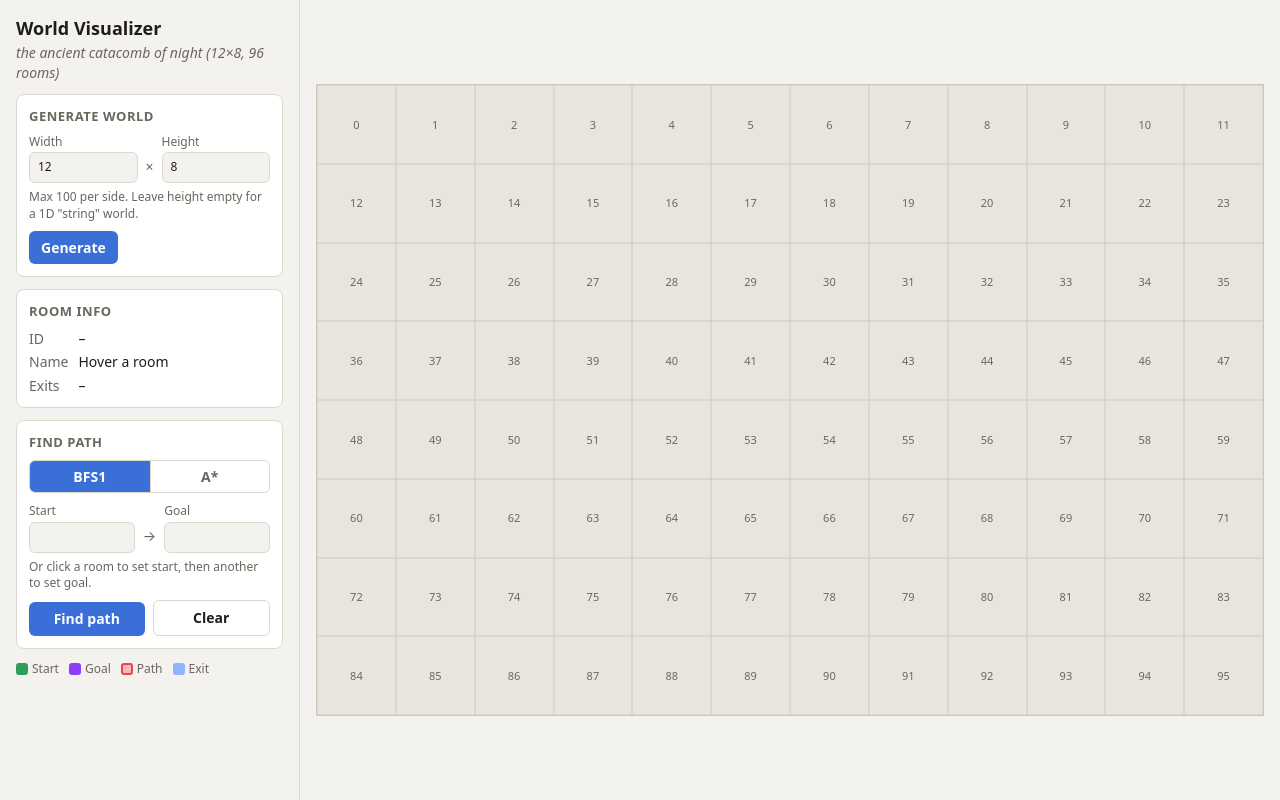
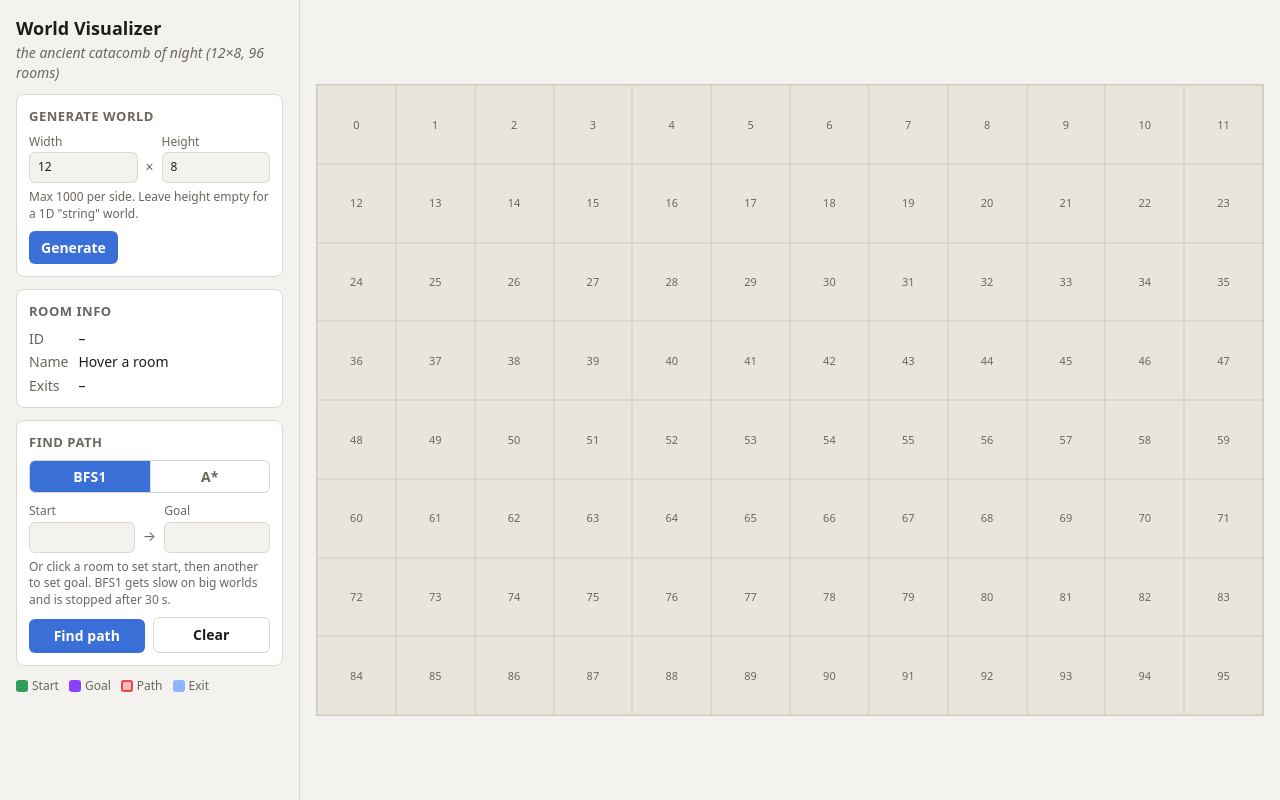
Before and after one commit to JohannAlb/worldGen, a Node server app: page / in a window 1280 px wide; the page is wider, and only the part inside the window is pictured. Run offline with Node 20, Linux system fonts and the light colour scheme.

Commit message:
Raise world limit to 1000x1000
- Worlds over 40k rooms are drawn on a canvas; hover info is fetched per
  room from a new /api/world/:id/room/:roomId route.
- Path finding (BFS1 and A*) runs in a worker thread with a 30 s timeout
  so slow searches no longer block the server.
- Stored worlds are limited by total room count instead of world count.

Original worlds.js, name-gen.js and BFS.js are unchanged.

Co-Authored-By: Claude Opus 5.5 <noreply@anthropic.com>
Claude-Session: https://claude.ai/code/session_017hsAp3be5j54PKiuYCXmCX

```diff
--- a/visualizer/public/app.js
+++ b/visualizer/public/app.js
@@ -1,18 +1,39 @@
 // Client side of the visualizer: draws the world returned by the server and
-// shows the path that the student's BFS1 function finds.
+// shows the path found by the student's BFS1 function (or the separate A*).
+//
+// Two render modes:
+//   "dom"    – small worlds: one <div> per room, all room data sent up front.
+//   "canvas" – big worlds: drawn on a <canvas>, room data fetched one room at a time on hover.
 
 const $ = (id) => document.getElementById(id);
 
 const stage = $("stage");
 const gridWrap = $("gridWrap");
 const grid = $("grid");
+const canvas = $("canvas");
+const ctx = canvas.getContext("2d");
 const overlay = $("overlay");
 
-let world = null;      // { id, name, width, height, rooms }
+const ALGO_NAMES = { bfs: "BFS1", astar: "A*" };
+
+let world = null;      // { id, name, width, height, roomCount, rooms (null for big worlds) }
+let mode = "dom";
+let cellSize = 0;      // CSS pixels per room
+let pickNext = "start";
+let pathIds = [];      // current path (room ids)
+
+// dom mode
 let cells = [];        // index = room id -> div
 let roomsById = new Map();
 let highlighted = [];  // cells currently marked hovered/exit
-let pickNext = "start";
+
+// canvas mode
+let hoverId = null;
+let hoverRoom = null;  // room data for hoverId once fetched
+let hoverTimer = null;
+let hoverAbort = null;
+
+let searchAbort = null;
 
 // ---------- layout: fit the whole grid inside the stage ----------
 function fitGrid() {
@@ -20,10 +41,19 @@ function fitGrid() {
   const cs = getComputedStyle(stage);
   const availW = stage.clientWidth - parseFloat(cs.paddingLeft) - parseFloat(cs.paddingRight);
   const availH = stage.clientHeight - parseFloat(cs.paddingTop) - parseFloat(cs.paddingBottom);
-  const cellSize = Math.min(availW / world.width, availH / world.height);
-  gridWrap.style.width = cellSize * world.width + "px";
-  gridWrap.style.height = cellSize * world.height + "px";
+  cellSize = Math.min(availW / world.width, availH / world.height);
+  const w = cellSize * world.width;
+  const h = cellSize * world.height;
+  gridWrap.style.width = w + "px";
+  gridWrap.style.height = h + "px";
   grid.classList.toggle("small", cellSize < 28);
+
+  if (mode === "canvas") {
+    const dpr = window.devicePixelRatio || 1;
+    canvas.width = Math.max(1, Math.round(w * dpr));
+    canvas.height = Math.max(1, Math.round(h * dpr));
+    draw();
+  }
 }
 new ResizeObserver(fitGrid).observe(stage);
 
@@ -33,10 +63,16 @@ function cellCenter(id) {
   return [(id % world.width) + 0.5, Math.floor(id / world.width) + 0.5];
 }
 
+const startId = () => ($("start").value === "" ? null : Number($("start").value));
+const goalId = () => ($("goal").value === "" ? null : Number($("goal").value));
+
 // ---------- generate ----------
 $("worldForm").addEventListener("submit", async (e) => {
   e.preventDefault();
   $("worldError").textContent = "";
+  const button = e.target.querySelector("button");
+  button.disabled = true;
+  button.textContent = "Generating…";
   const body = { width: $("width").value, height: $("height").value };
   try {
     const res = await fetch("/api/world", {
@@ -49,20 +85,33 @@ $("worldForm").addEventListener("submit", async (e) => {
     renderWorld(data);
   } catch (err) {
     $("worldError").textContent = err.message;
+  } finally {
+    button.disabled = false;
+    button.textContent = "Generate";
   }
 });
 
 function renderWorld(data) {
+  searchAbort?.abort();
   world = data;
+  mode = data.rooms ? "dom" : "canvas";
+  $("worldName").textContent =
+    `${data.name} (${data.width}×${data.height}, ${data.roomCount.toLocaleString()} rooms)`;
+  overlay.setAttribute("viewBox", `0 0 ${data.width} ${data.height}`);
+
+  grid.hidden = mode !== "dom";
+  canvas.hidden = mode !== "canvas";
+  cells = [];
+  roomsById = new Map();
+  highlighted = [];
+  hoverId = null;
+  hoverRoom = null;
+
+  if (mode === "dom") {
     roomsById = new Map(data.rooms.map((r) => [r.id, r]));
-  $("worldName").textContent = `${data.name} (${data.width}×${data.height}, ${data.rooms.length} rooms)`;
-
     grid.style.gridTemplateColumns = `repeat(${data.width}, 1fr)`;
     grid.style.gridTemplateRows = `repeat(${data.height}, 1fr)`;
-  overlay.setAttribute("viewBox", `0 0 ${data.width} ${data.height}`);
-
     const frag = document.createDocumentFragment();
-  cells = [];
     for (const room of data.rooms) {
       const div = document.createElement("div");
       div.className = "cell";
@@ -75,22 +124,93 @@ function renderWorld(data) {
       frag.appendChild(div);
     }
     grid.replaceChildren(frag);
+  } else {
+    grid.replaceChildren();
+  }
 
-  const maxId = data.rooms.length - 1;
+  const maxId = data.roomCount - 1;
   $("start").max = maxId;
   $("goal").max = maxId;
   $("start").value = "";
   $("goal").value = "";
   pickNext = "start";
   clearPath();
-  clearHover();
-  $("infoId").textContent = "–";
-  $("infoName").textContent = "Hover a room";
-  $("infoExits").textContent = "–";
+  showRoom(null);
   fitGrid();
 }
 
+// ---------- canvas drawing (big worlds) ----------
+function cssVar(name) {
+  return getComputedStyle(document.documentElement).getPropertyValue(name).trim();
+}
+
+function draw() {
+  if (mode !== "canvas" || !world) return;
+  const W = world.width, H = world.height;
+  const px = canvas.width / W;            // device pixels per room
+  const dpr = canvas.width / (cellSize * W);
+
+  ctx.fillStyle = cssVar("--cell");
+  ctx.fillRect(0, 0, canvas.width, canvas.height);
+
+  // grid lines only when rooms are big enough to see them
+  if (cellSize >= 4) {
+    ctx.strokeStyle = cssVar("--cell-line");
+    ctx.lineWidth = 1;
+    ctx.beginPath();
+    for (let x = 0; x <= W; x++) {
+      const p = Math.round(x * px) + 0.5;
+      ctx.moveTo(p, 0); ctx.lineTo(p, canvas.height);
+    }
+    for (let y = 0; y <= H; y++) {
+      const p = Math.round(y * px) + 0.5;
+      ctx.moveTo(0, p); ctx.lineTo(canvas.width, p);
+    }
+    ctx.stroke();
+  }
+
+  // a room as a filled square, or as a dot when rooms are too small to see
+  const mark = (id, color, dotRadius) => {
+    if (id === null || id < 0 || id >= world.roomCount) return;
+    const x = id % W, y = Math.floor(id / W);
+    ctx.fillStyle = color;
+    if (cellSize >= 6 || !dotRadius) {
+      ctx.fillRect(Math.floor(x * px), Math.floor(y * px), Math.max(1, Math.ceil(px)), Math.max(1, Math.ceil(px)));
+    } else {
+      ctx.beginPath();
+      ctx.arc((x + 0.5) * px, (y + 0.5) * px, dotRadius * dpr, 0, Math.PI * 2);
+      ctx.fill();
+    }
+  };
+
+  const pathColor = cssVar("--path-cell");
+  for (const id of pathIds) mark(id, pathColor, 0);
+
+  if (hoverRoom && hoverRoom.id === hoverId) {
+    const exitColor = cssVar("--exit");
+    for (const exitId of hoverRoom.exits) mark(exitId, exitColor, 3);
+  }
+  mark(startId(), cssVar("--start"), 5);
+  mark(goalId(), cssVar("--goal"), 5);
+  if (hoverId !== null) mark(hoverId, cssVar("--hover"), 4);
+}
+
+matchMedia("(prefers-color-scheme: dark)").addEventListener("change", draw);
+
+function canvasRoomAt(e) {
+  const rect = canvas.getBoundingClientRect();
+  const x = Math.min(world.width - 1, Math.max(0, Math.floor((e.clientX - rect.left) / cellSize)));
+  const y = Math.min(world.height - 1, Math.max(0, Math.floor((e.clientY - rect.top) / cellSize)));
+  return y * world.width + x;
+}
+
 // ---------- hover: room info + exits ----------
+function showRoom(room) {
+  $("infoId").textContent = room ? room.id : "–";
+  $("infoName").textContent = room ? room.name : "Hover a room";
+  $("infoExits").textContent = room ? (room.exits.length ? room.exits.join(", ") : "none") : "–";
+}
+
 function clearHover() {
   for (const c of highlighted) c.classList.remove("hovered", "exit");
   highlighted = [];
@@ -111,37 +231,73 @@ grid.addEventListener("mouseover", (e) => {
       highlighted.push(exitCell);
     }
   }
-
-  $("infoId").textContent = room.id;
-  $("infoName").textContent = room.name;
-  $("infoExits").textContent = room.exits.length ? room.exits.join(", ") : "none";
+  showRoom(room);
 });
 
 grid.addEventListener("mouseleave", clearHover);
 
+canvas.addEventListener("mousemove", (e) => {
+  const id = canvasRoomAt(e);
+  if (id === hoverId) return;
+  hoverId = id;
+  hoverRoom = null;
+  draw();
+
+  // ask the server for this room's real data (short delay so fast mouse moves don't spam it)
+  clearTimeout(hoverTimer);
+  hoverTimer = setTimeout(async () => {
+    hoverAbort?.abort();
+    hoverAbort = new AbortController();
+    try {
+      const res = await fetch(`/api/world/${world.id}/room/${id}`, { signal: hoverAbort.signal });
+      if (!res.ok) return;
+      const room = await res.json();
+      if (hoverId !== id) return;
+      hoverRoom = room;
+      showRoom(room);
+      draw();
+    } catch {
+      // aborted by a newer hover
+    }
+  }, 40);
+});
+
+canvas.addEventListener("mouseleave", () => {
+  clearTimeout(hoverTimer);
+  hoverAbort?.abort();
+  hoverId = null;
+  hoverRoom = null;
+  draw();
+});
+
 // ---------- click to choose start / goal ----------
-grid.addEventListener("click", (e) => {
-  const cell = e.target.closest(".cell");
-  if (!cell) return;
+function pickRoom(id) {
   if (pickNext === "start") {
     clearPath();
-    $("start").value = cell.dataset.id;
+    $("start").value = id;
     $("goal").value = "";
     markEndpoints();
     pickNext = "goal";
   } else {
-    $("goal").value = cell.dataset.id;
+    $("goal").value = id;
     pickNext = "start";
     findPath();
   }
+}
+
+grid.addEventListener("click", (e) => {
+  const cell = e.target.closest(".cell");
+  if (cell) pickRoom(Number(cell.dataset.id));
 });
 
+canvas.addEventListener("click", (e) => pickRoom(canvasRoomAt(e)));
+
 function markEndpoints() {
+  if (mode === "canvas") return draw();
   for (const c of grid.querySelectorAll(".start, .goal")) c.classList.remove("start", "goal");
-  const s = cells[Number($("start").value)];
-  const g = cells[Number($("goal").value)];
-  if ($("start").value !== "" && s) s.classList.add("start");
-  if ($("goal").value !== "" && g) g.classList.add("goal");
+  const s = startId(), g = goalId();
+  if (s !== null) cells[s]?.classList.add("start");
+  if (g !== null) cells[g]?.classList.add("goal");
 }
 
 // ---------- path finding ----------
@@ -154,11 +310,10 @@ $("pathForm").addEventListener("submit", (e) => {
 // Switching algorithm re-runs the search when start and goal are set.
 for (const radio of document.querySelectorAll('input[name="algo"]')) {
   radio.addEventListener("change", () => {
-    if (world && $("start").value !== "" && $("goal").value !== "") findPath();
+    if (world && startId() !== null && goalId() !== null) findPath();
   });
 }
 
-const ALGO_NAMES = { bfs: "BFS1", astar: "A*" };
 const selectedAlgo = () => document.querySelector('input[name="algo"]:checked').value;
 
 $("clearPath").addEventListener("click", () => {
@@ -169,10 +324,13 @@ $("clearPath").addEventListener("click", () => {
 });
 
 function clearPath() {
+  searchAbort?.abort();
+  pathIds = [];
   for (const c of grid.querySelectorAll(".path, .start, .goal")) c.classList.remove("path", "start", "goal");
   overlay.replaceChildren();
   $("pathResult").replaceChildren();
   $("pathError").textContent = "";
+  draw();
 }
 
 async function findPath() {
@@ -182,19 +340,34 @@ async function findPath() {
   }
   const start = $("start").value;
   const goal = $("goal").value;
+  const algo = selectedAlgo();
   clearPath();
   markEndpoints();
-  $("pathResult").textContent = "Searching…";
 
+  // show elapsed time while waiting, so a slow BFS1 is visibly still running
+  const t0 = Date.now();
+  const tick = () => {
+    $("pathResult").textContent = `Searching with ${ALGO_NAMES[algo]}… ${Math.floor((Date.now() - t0) / 1000)} s`;
+  };
+  tick();
+  const ticker = setInterval(tick, 500);
+
+  const controller = new AbortController();
+  searchAbort = controller;
   try {
-    const params = new URLSearchParams({ start, goal, algo: selectedAlgo() });
-    const res = await fetch(`/api/world/${world.id}/path?${params}`);
+    const params = new URLSearchParams({ start, goal, algo });
+    const res = await fetch(`/api/world/${world.id}/path?${params}`, { signal: controller.signal });
     const data = await res.json();
     if (!res.ok) throw new Error(data.error);
+    clearInterval(ticker);
     drawPath(data);
   } catch (err) {
+    clearInterval(ticker);
+    if (controller.signal.aborted) return; // replaced by a newer search or cleared
     $("pathResult").replaceChildren();
     $("pathError").textContent = err.message;
+  } finally {
+    if (searchAbort === controller) searchAbort = null;
   }
 }
 
@@ -207,7 +380,10 @@ function drawPath({ path, ms, algo, expanded, note }) {
     return;
   }
 
+  pathIds = path;
+  if (mode === "dom") {
     for (const id of path) cells[id]?.classList.add("path");
+  }
   markEndpoints();
 
   const line = document.createElementNS("http://www.w3.org/2000/svg", "polyline");
--- a/visualizer/public/style.css
+++ b/visualizer/public/style.css
@@ -37,6 +37,7 @@
 }
 
 * { box-sizing: border-box; }
+[hidden] { display: none !important; }
 
 html, body {
   margin: 0;
@@ -191,6 +192,16 @@ dd { margin: 0; word-break: break-word; }
 .cell.goal { background: var(--goal); color: #fff; }
 .cell.hovered { background: var(--hover); color: #fff; }
 
+.canvas {
+  position: absolute;
+  inset: 0;
+  width: 100%;
+  height: 100%;
+  cursor: crosshair;
+}
+
+button:disabled { opacity: .6; cursor: progress; }
+
 .overlay {
   position: absolute;
   inset: 0;
--- a/visualizer/server.js
+++ b/visualizer/server.js
@@ -2,13 +2,18 @@
 import express from "express";
 import path from "node:path";
 import { fileURLToPath } from "node:url";
+import { Worker } from "node:worker_threads";
 import { World } from "../worlds.js";
-import { aStar } from "./astar.js";
 
 const __dirname = path.dirname(fileURLToPath(import.meta.url));
 const PORT = process.env.PORT || 3000;
-const MAX_SIDE = 100; // BFS1 is roughly O(n^2) and blocks the server, so keep worlds reasonable
-const MAX_STORED_WORLDS = 20;
+const MAX_SIDE = 1000;
+// A 1000x1000 world uses roughly 330 MB, so stored worlds are limited by total room count.
+const MAX_STORED_ROOMS = 2_000_000;
+// Bigger worlds are not sent to the browser in one go; it asks for single rooms on hover.
+const INLINE_ROOM_LIMIT = 40_000;
+// Path finding runs in a worker thread and is stopped after this long (BFS1 is ~O(n^2)).
+const PATH_TIMEOUT_MS = 30_000;
 
 const app = express();
 app.set("view engine", "ejs");
@@ -43,18 +48,37 @@ app.post("/api/world", (req, res) => {
   const world = new World(hasHeight ? [width, height] : [width]);
 
   worlds.set(world.id, { world, width });
-  if (worlds.size > MAX_STORED_WORLDS) {
-    worlds.delete(worlds.keys().next().value); // drop the oldest
+  let storedRooms = 0;
+  for (const entry of worlds.values()) storedRooms += entry.world.roomArray.length;
+  for (const [id, entry] of worlds) {
+    if (storedRooms <= MAX_STORED_ROOMS || id === world.id) break;
+    storedRooms -= entry.world.roomArray.length;
+    worlds.delete(id); // drop the oldest
   }
 
+  const roomCount = world.roomArray.length;
   res.json({
     id: world.id,
     name: world.name,
     width,
     height,
     dimensions: hasHeight ? 2 : 1,
-    rooms: world.roomArray,
+    roomCount,
+    rooms: roomCount <= INLINE_ROOM_LIMIT ? world.roomArray : null,
   });
+});
+
+// Single room lookup (used for hover info on big worlds).
+app.get("/api/world/:id/room/:roomId", (req, res) => {
+  const entry = worlds.get(Number(req.params.id));
+  if (!entry) {
+    return res.status(404).json({ error: "World not found (it may have expired). Generate a new one." });
+  }
+  const room = entry.world.roomWithID(Number(req.params.roomId));
+  if (!room) {
+    return res.status(404).json({ error: "Room not found." });
+  }
+  res.json(room);
 });
 
 app.get("/api/world/:id/path", (req, res) => {
@@ -83,15 +107,41 @@ app.get("/api/world/:id/path", (req, res) => {
     return res.json({ path: [start], ms: 0, algo, note: "Start and goal are the same room." });
   }
 
-  const t0 = performance.now();
-  if (algo === "astar") {
-    const { path, expanded } = aStar(world, start, goal, width);
-    const ms = performance.now() - t0;
-    return res.json({ path, ms, algo, expanded });
-  }
-  const path = world.BFS1(start, goal);
-  const ms = performance.now() - t0;
-  res.json({ path, ms, algo });
+  // Run the search in a worker thread so a slow search can't freeze the server.
+  const worker = new Worker(new URL("./pathWorker.js", import.meta.url), {
+    workerData: { rooms: world.roomArray, width, algo, start, goal },
+  });
+  let finished = false;
+  const finish = () => {
+    finished = true;
+    clearTimeout(timer);
+    worker.terminate();
+  };
+
+  const timer = setTimeout(() => {
+    if (finished) return;
+    finish();
+    const name = algo === "astar" ? "A*" : "BFS1";
+    res.status(408).json({
+      error: `${name} was stopped after ${PATH_TIMEOUT_MS / 1000} s, too slow for this world size.`
+        + (algo === "bfs" ? " Try A*." : ""),
+    });
+  }, PATH_TIMEOUT_MS);
+
+  worker.on("message", (result) => {
+    if (finished) return;
+    finish();
+    res.json({ ...result, algo });
+  });
+  worker.on("error", (err) => {
+    if (finished) return;
+    finish();
+    res.status(500).json({ error: `Path finding failed: ${err.message}` });
+  });
+  // Client went away (e.g. it started a new search): stop the work.
+  res.on("close", () => {
+    if (!finished) finish();
+  });
 });
 
 app.listen(PORT, () => {
--- a/visualizer/views/index.ejs
+++ b/visualizer/views/index.ejs
@@ -53,7 +53,7 @@
           <input type="number" id="goal" min="0" required>
         </label>
       </div>
-      <p class="hint">Or click a room to set start, then another to set goal.</p>
+      <p class="hint">Or click a room to set start, then another to set goal. BFS1 gets slow on big worlds and is stopped after 30 s.</p>
       <div class="row buttons">
         <button type="submit">Find path</button>
         <button type="button" id="clearPath" class="secondary">Clear</button>
@@ -73,6 +73,7 @@
   <main class="stage" id="stage">
     <div class="grid-wrap" id="gridWrap">
       <div class="grid" id="grid"></div>
+      <canvas class="canvas" id="canvas" hidden></canvas>
       <svg class="overlay" id="overlay" preserveAspectRatio="none"></svg>
     </div>
   </main>
```
Also changed, not shown: visualizer/pathWorker.js (added, +20 -0 lines), visualizer/README.md. Lines whose indentation alone changed are shown as unchanged.
